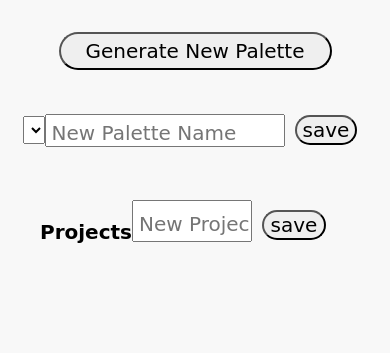
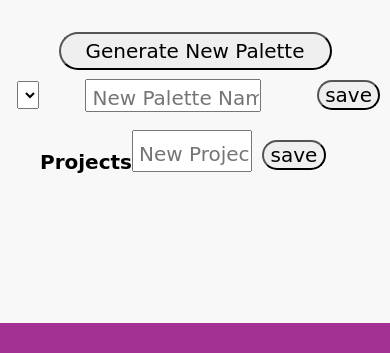
Before and after one commit to francylang/palette-picker, a website: page public/index.html in a window 390 px wide. Shown: the part 166-519 px from the top of the page. Drawn offline with nearby package versions, Linux system fonts and the light colour scheme; no server answers; a web font is replaced by a local one.

Commit message:
Responsive to pass audit

```diff
--- a/public/css/styles.css
+++ b/public/css/styles.css
@@ -63,7 +63,7 @@ h1 {
   justify-content: center;
   align-items: center;
   width: 95%;
-  margin: 35px;
+  margin: 0 0 0 17px;
 }
 
 .new-palette-drop-down {
@@ -73,9 +73,9 @@ h1 {
 
 .new-palette-name {
   font-size: 20px;
-  margin: 0 6px 0 30px;
+  margin: 0 6px 0 11px;
   padding: 5px 0 0 5px;
-  width: 240px;
+  width: 47%;
 }
 
 .new-palette-save-button {
```
